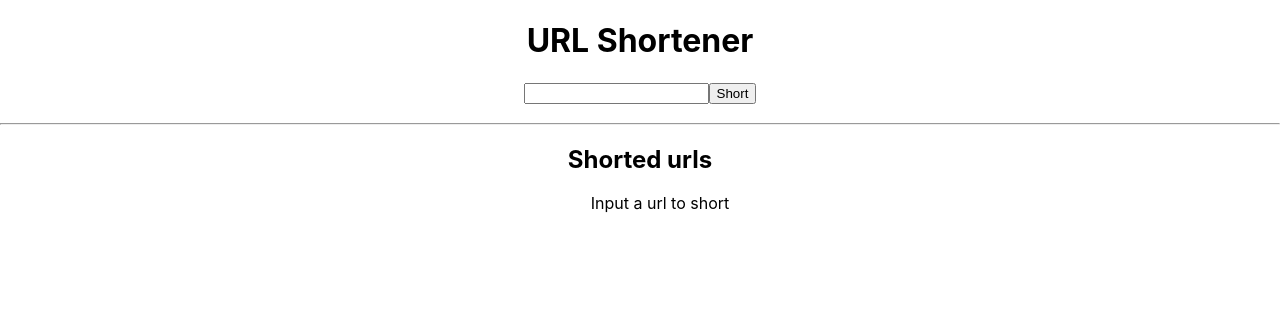
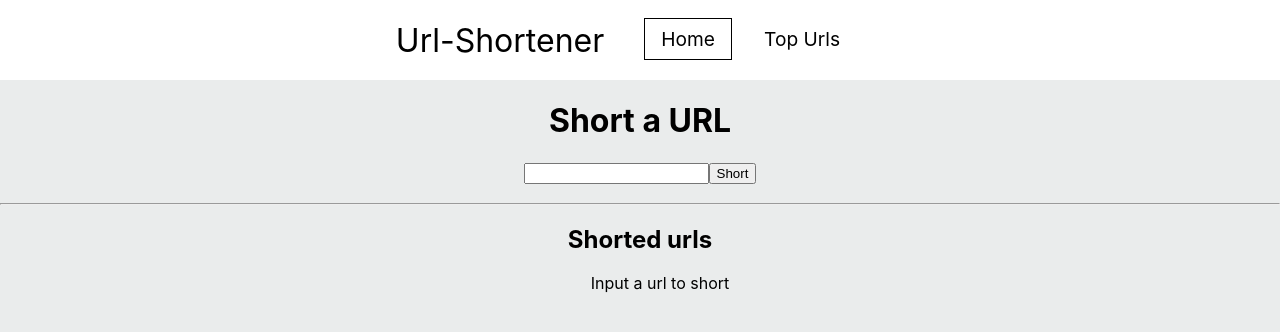
Before and after one commit to jcjmenez/url-shortener, a React (Create React App) app in the folder frontend/: page / in a window 1280 px wide. Shown: the top 332 px of the page. Built offline with nearby package versions, Linux system fonts and the light colour scheme.

Commit message:
Added navbar and refactor

```diff
--- a/frontend/src/App.css
+++ b/frontend/src/App.css
@@ -2,37 +2,6 @@
   text-align: center;
 }
 
-.App-logo {
-  height: 40vmin;
-  pointer-events: none;
+body {
+  background-color: #EAECEC;
 }
-
-@media (prefers-reduced-motion: no-preference) {
-  .App-logo {
-    animation: App-logo-spin infinite 20s linear;
-  }
-}
-
-.App-header {
-  background-color: #282c34;
-  min-height: 100vh;
-  display: flex;
-  flex-direction: column;
-  align-items: center;
-  justify-content: center;
-  font-size: calc(10px + 2vmin);
-  color: white;
-}
-
-.App-link {
-  color: #61dafb;
-}
-
-@keyframes App-logo-spin {
-  from {
-    transform: rotate(0deg);
-  }
-  to {
-    transform: rotate(360deg);
-  }
-}
--- a/frontend/src/App.js
+++ b/frontend/src/App.js
@@ -3,14 +3,16 @@ import {
   BrowserRouter as Router, Redirect, Route, Switch,
 } from 'react-router-dom';
 import './App.css';
-import Home from './pages/home/home';
-import Top from './pages/top-urls/top-urls';
+import Navbar from './components/navbar/index';
+import Home from './pages/home/index';
+import Top from './pages/top-urls/index';
 
 function App() {
   return (
     <>
       <div className="">
         <Router>
+          <Navbar />
           <Switch>
             <Route path="/" exact component={Home} />
             <Route path="/top" component={Top} />
--- /dev/null
+++ b/frontend/src/components/navbar/index.js
@@ -0,0 +1,28 @@
+import { NavLink } from 'react-router-dom';
+import './styles.css';
+
+const Navbar = () => (
+  <nav className="navbar">
+    <div className="nav-container">
+      <NavLink exact to="/" className="nav-logo">
+        Url-Shortener
+      </NavLink>
+      <ul className="nav-menu">
+        <li className="nav-item">
+          <NavLink exact to="/" activeClassName="active" className="nav-links">
+            Home
+          </NavLink>
+        </li>
+        <li className="nav-item">
+          <NavLink exact to="/top" activeClassName="active" className="nav-links">
+            Top Urls
+          </NavLink>
+        </li>
+      </ul>
+
+    </div>
+
+  </nav>
+);
+
+export default Navbar;
--- /dev/null
+++ b/frontend/src/components/navbar/styles.css
@@ -0,0 +1,74 @@
+.navbar {
+    background-color: white;
+    height: 80px;
+    display: flex;
+    justify-content: center;
+    align-items: center;
+    font-size: 1.2rem;
+    position: sticky;
+    top: 0;
+    z-index: 20;
+}
+
+.nav-container {
+    display: flex;
+    justify-content: center;
+    align-items: center;
+    all: 100%;
+    height: 80px;
+    max-width: 1500px;
+}
+
+
+.nav-logo {
+    color:black;
+    align-items: center;
+    margin-left: 20px;
+    cursor: pointer;
+    text-decoration: none;
+    font-size: 2rem;
+}
+
+.nav-menu {
+    display: flex;
+    list-style: none;
+    text-align: center;
+    margin-right: 2rem;
+}
+
+.nav-links {
+    color: black;
+    text-decoration: none;
+    padding: 0.5rem 1rem;
+    height: 100%;
+    border-bottom: 3px solid transparent;
+}
+
+.nav-item {
+    line-height: 40px;
+    margin-right: 1rem;
+}
+
+.nav-item::after {
+    content: "";
+    display: block;
+    height: 2px;
+    margin-left: 50%;
+    margin-right: 50%;
+    background: transparent;
+    -webkit-transition: all .4s ease-in-out;
+    -moz-transition: all .4s ease-in-out;
+    -ms-transition: all .4s ease-in-out;
+    transition: all .4s ease-in-out;
+}
+
+.nav-item:hover::after {
+    margin-left: 0%;
+    margin-right: 0%;
+    background-color: black;
+}
+
+.nav-item .active {
+    color: black;
+    border: 1px solid black;
+}
--- a/frontend/src/pages/home/home.js
+++ b/frontend/src/pages/home/index.js
@@ -35,7 +35,7 @@ const Home = () => {
 
   return (
     <div className="App">
-      <h1>URL Shortener</h1>
+      <h1>Short a URL</h1>
       <form onSubmit={handleSubmit}>
         <input type="text" name="url" onChange={handleUrlChange} />
         <input type="submit" value="Short" />
```
Also changed, not shown: frontend/src/pages/top-urls/index.js (renamed from frontend/src/pages/top-urls/top-urls.js).
